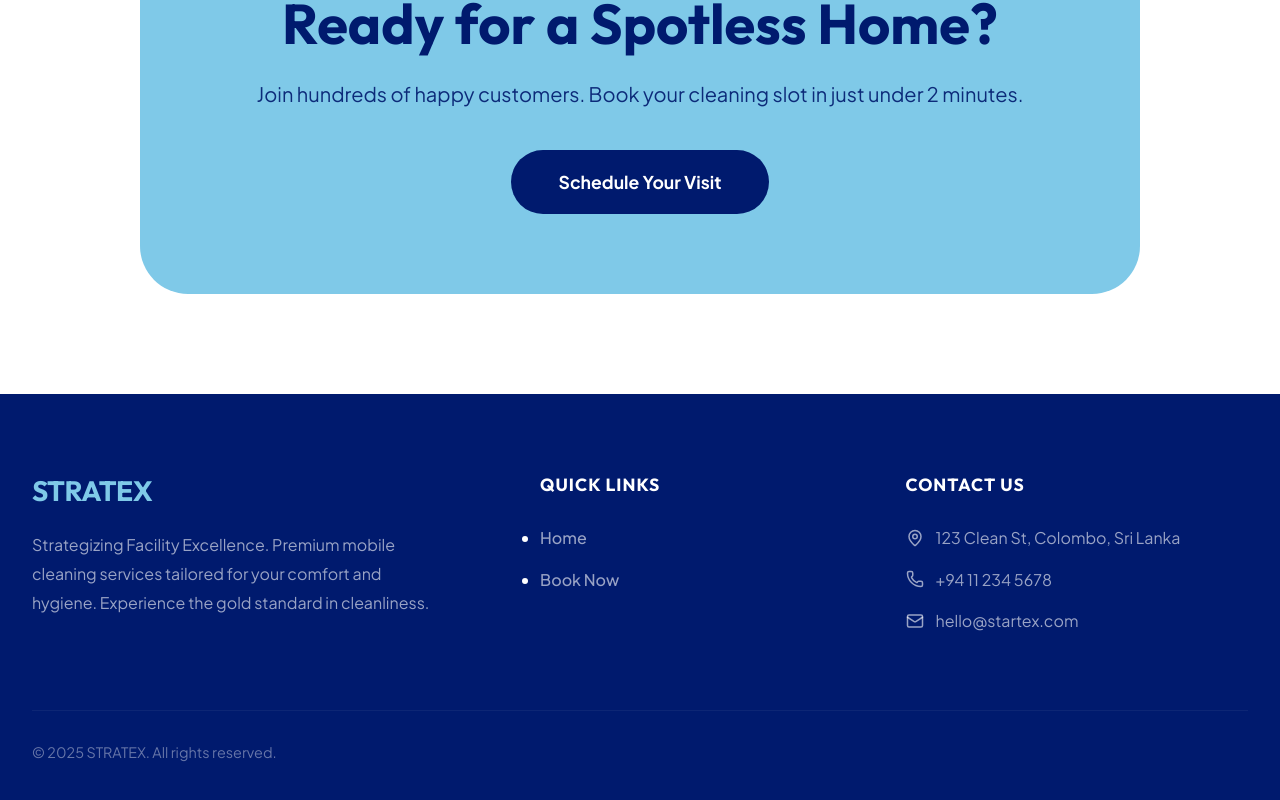
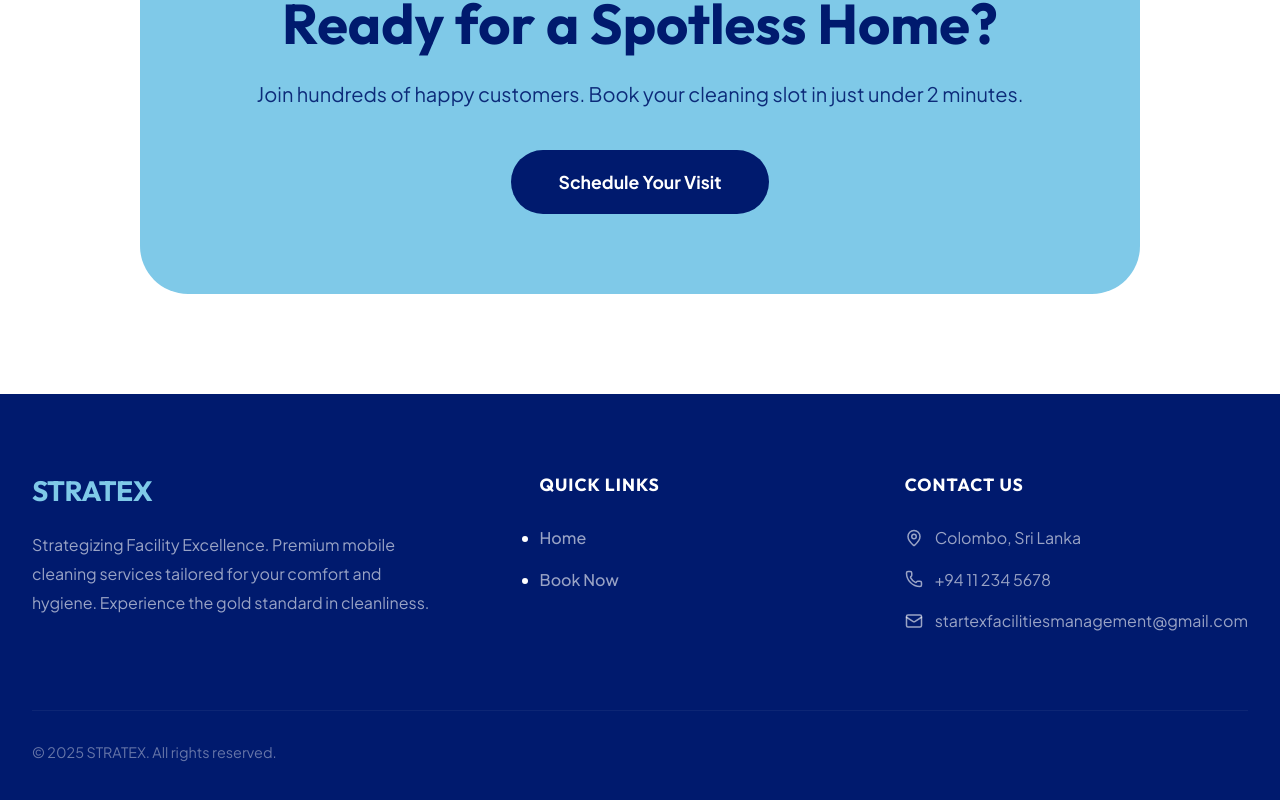
Before and after one commit to DevSSTM/startex_FM, a React (Vite) app: page / in a window 1280 px wide. Shown: the part 2799-3599 px from the top of the page. Built offline with nearby package versions, Linux system fonts and the light colour scheme.

Commit message:
feat: Add a new `Footer` component with brand information, quick links, and contact details.

```diff
--- a/src/components/Footer.jsx
+++ b/src/components/Footer.jsx
@@ -21,9 +21,9 @@ const Footer = () => {
                 </div>
                 <div className="footer-contact">
                     <h4>Contact Us</h4>
-                    <p><MapPin size={18} /> 123 Clean St, Colombo, Sri Lanka</p>
+                    <p><MapPin size={18} /> Colombo, Sri Lanka</p>
                     <p><Phone size={18} /> +94 11 234 5678</p>
-                    <p><Mail size={18} /> hello@startex.com</p>
+                    <p><Mail size={18} />startexfacilitiesmanagement@gmail.com</p>
                 </div>
             </div>
             <div className="footer-bottom">
```
